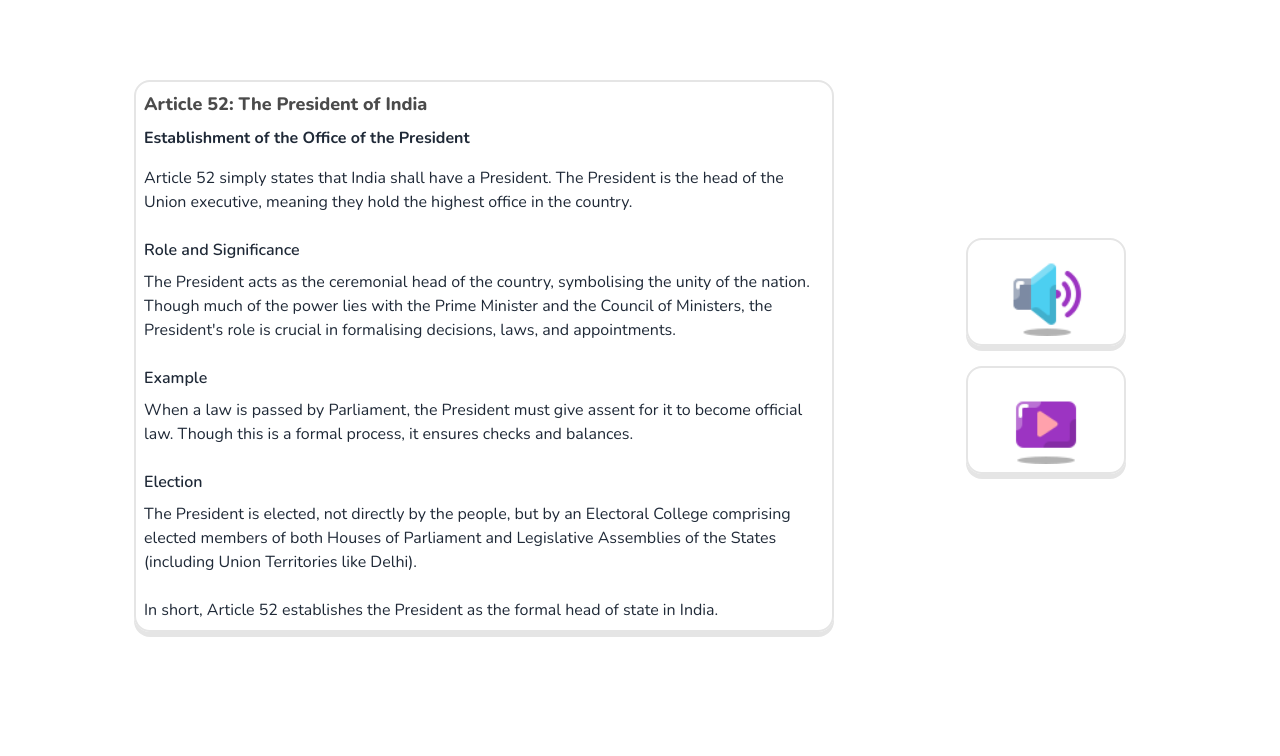
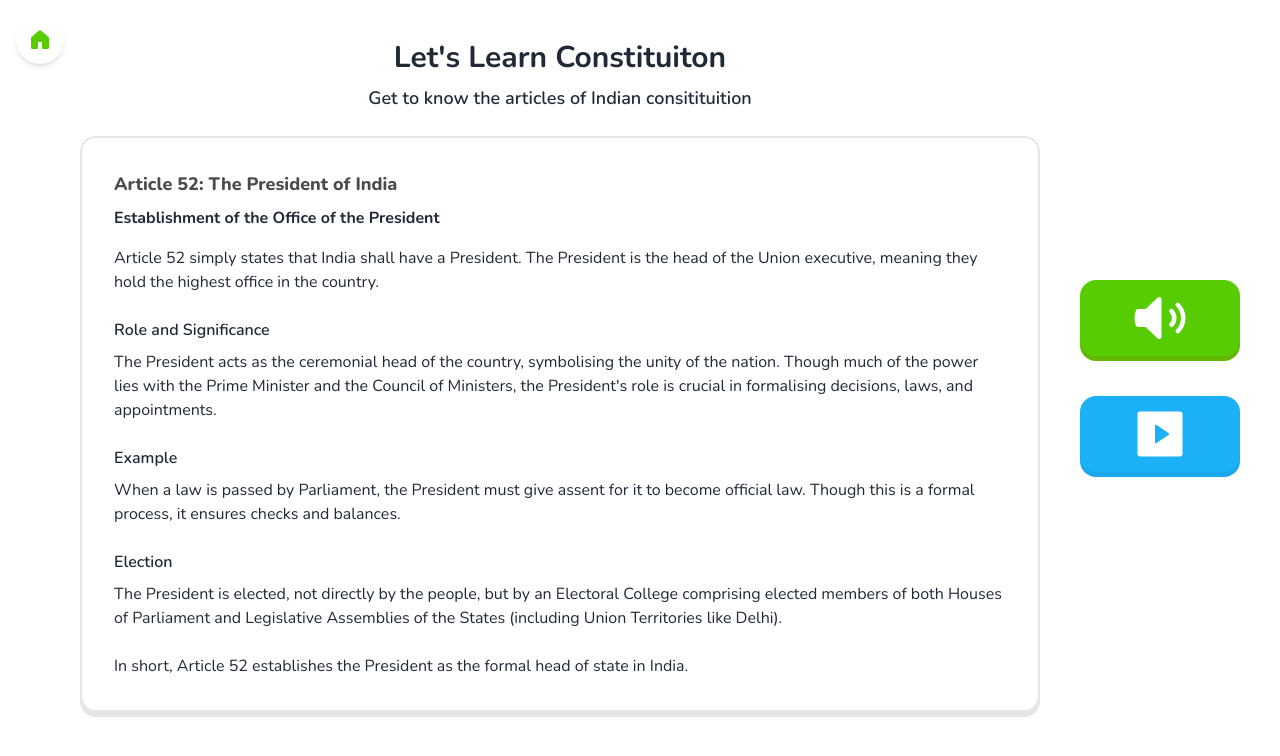
Before and after one commit to Rudalph/learn-constitution, a Next.js app: page /Learning in a window 1280 px wide. Shown: the top 756 px of the page. Built offline with nearby package versions, Linux system fonts and the light colour scheme.

Commit message:
Added home button and UI changes

```diff
--- a/Components/DropdownWithCallout.tsx
+++ b/Components/DropdownWithCallout.tsx
@@ -1,5 +1,6 @@
 "use client";
 import React from 'react';
+import Link from 'next/link';
 
 interface DropdownWithCalloutProps {
   isDropDownVisible: boolean;
@@ -17,12 +18,16 @@ const DropdownWithCallout: React.FC<DropdownWithCalloutProps> = ({ isDropDownVis
             <h4 className="font-bold text-xl">Pair letters and sounds</h4>
             <p className='text-sm mb-2'>Lesson 1 of 4</p>
             <div className="flex w-full space-x-3">
-              <button className="bg-[#58CC02] text-white px-2 py-[6px] rounded-lg font-bold mt-2 w-full border-2 border-white">
-                Learn
-              </button>
-              <button className='bg-white text-[#58CC02] px-2 py-[6px] rounded-lg font-bold mt-2 w-full hover:bg-gray-200'>
-                Test
-              </button>
+              <Link href="/Learning">
+                <button className="bg-[#58CC02] text-white px-6 py-[6px] rounded-lg font-bold mt-2 w-full border-2 border-white">
+                  Learn
+                </button>
+              </Link>
+              <Link href="/Mcqs">
+                <button className='bg-white text-[#58CC02] px-6 py-[6px] rounded-lg font-bold mt-2 w-full hover:bg-gray-200 border-2 border-white hover:border-2 hover:border-gray-200'>
+                  Test
+                </button>
+              </Link>
             </div>
           </div>
         </div>
--- /dev/null
+++ b/Components/HomeButton.tsx
@@ -0,0 +1,18 @@
+// homeButton.tsx
+import React from 'react';
+import Link from 'next/link';
+import { GoHomeFill } from "react-icons/go";
+
+
+const HomeButton: React.FC = () => {
+
+  return (
+    <Link href="/">
+        <button className="fixed top-4 left-4  text-[#58CC02] p-3 bg-white rounded-full shadow-md font-bold text-2xl">
+            <GoHomeFill />
+        </button>
+    </Link>
+  );
+};
+
+export default HomeButton;
--- a/Components/MiddleSection.tsx
+++ b/Components/MiddleSection.tsx
@@ -1,16 +1,12 @@
 import React from 'react'
 import EachSection from './EachSection'
 import curriculumProgressData from '../app/Data/curriculum';
-import DropdownWithCallout from './DropdownWithCallout';
 
 
 const MiddleSection = () => {
   return (
     <div className='middle-section'>
         <EachSection sectionData ={curriculumProgressData.sections[0]}/>
-        <div className="">
-          <DropdownWithCallout/>
-        </div>
     </div>
   )
 }
--- a/app/Learning/page.jsx
+++ b/app/Learning/page.jsx
@@ -1,6 +1,9 @@
 "use client"
 import React from 'react'
 import Image from 'next/image'
+import HomeButton from '@/Components/homeButton';
+import { HiMiniSpeakerWave } from "react-icons/hi2";
+import { RiVideoFill } from "react-icons/ri";
 
 const page = () => {
 
@@ -67,18 +70,21 @@ const page = () => {
 
     return (
         <div>
-            <div className='flex justify-center align-middle items-center mt-10 lg:mt-20 lg:gap-28 flex-wrap px-2'>
+            <HomeButton/>
+            <div className='flex justify-center align-middle items-center my-10  xl:pl-20'>
 
-                <div className=''>
-                    <div className="card border-2 shadow-[0_5px_0_#E5E5E5] border-[#E5E5E5] cursor-pointer hover:bg-[#F1F3F4] lg:w-[700px]">
-                        <div className="card-body p-2">
+                <div className='w-[80%]'>
+                    <div className="flex justify-center text-3xl font-bold mb-2">Let&apos;s Learn Constituiton </div>
+                    <div className="flex justify-center text-lg font-semibold mb-6">Get to know the articles of Indian consitituition</div>
+                    <div className="flex card border-2 shadow-[0_5px_0_#E5E5E5] border-[#E5E5E5] cursor-pointer ">
+                        <div className="card-body p-8">
                             <h2 className="card-title text-lg text-[#4B4B4B] font-extrabold">Article 52: The President of India</h2>
                             <div className='gap-5'>
-                                <h1 class=" font-bold mb-4">Establishment of the Office of the President</h1>
+                                <h1 className=" font-bold mb-4">Establishment of the Office of the President</h1>
                                 <p className=" mb-4">Article 52 simply states that India shall have a President. The President is the head of the Union executive, meaning they hold the highest office in the country.</p>
 
                                 <h2 className=" font-semibold mt-6 mb-2">Role and Significance</h2>
-                                <p class=" mb-4">The President acts as the ceremonial head of the country, symbolising the unity of the nation. Though much of the power lies with the Prime Minister and the Council of Ministers, the President's role is crucial in formalising decisions, laws, and appointments.</p>
+                                <p className=" mb-4">The President acts as the ceremonial head of the country, symbolising the unity of the nation. Though much of the power lies with the Prime Minister and the Council of Ministers, the President's role is crucial in formalising decisions, laws, and appointments.</p>
 
                                 <h3 className=" font-semibold mt-6 mb-2">Example</h3>
                                 <p className=" mb-4">When a law is passed by Parliament, the President must give assent for it to become official law. Though this is a formal process, it ensures checks and balances.</p>
@@ -93,20 +99,18 @@ const page = () => {
                 </div>
 
 
-                <div className=''>
-                    <div className="card border-2 shadow-[0_5px_0_#E5E5E5] border-[#E5E5E5] cursor-pointer hover:bg-[#F1F3F4] lg:w-40 lg:h-30 m-5">
+                <div className='w-[20%] flex flex-col items-center'>
+                    <div className="card bg-[#58CC02] shadow-[0_5px_0_#61B800]  cursor-pointer  lg:w-40 lg:h-30 m-5">
                         <div className="card-body p-2">
-                            <h2 className="card-title text-lg text-[#4B4B4B] font-extrabold"></h2>
-                            <div className='flex justify-center gap-5'>
-                                <Image src="/audio.png" alt='' height={80} width={80} onClick={handleAudioClick} />
+                            <div className='flex justify-center gap-5 text-6xl text-white'>
+                                <HiMiniSpeakerWave  onClick={handleAudioClick} />
                             </div>
                         </div>
                     </div>
-                    <div className="card border-2 shadow-[0_5px_0_#E5E5E5] border-[#E5E5E5] cursor-pointer hover:bg-[#F1F3F4] lg:w-40 lg:h-30 m-5">
+                    <div className="card bg-[#1CB0F6] shadow-[0_5px_0_#1AA8EB]  cursor-pointer ] lg:w-40 lg:h-30 m-5">
                         <div className="card-body p-2">
-                            <h2 className="card-title text-lg text-[#4B4B4B] font-extrabold"></h2>
-                            <div className='flex justify-center gap-5'>
-                                <button onClick={() => document.getElementById('my_modal_2').showModal()}><Image src="/video.png" alt='' height={80} width={80} /></button>
+                            <div className='flex justify-center gap-5 text-6xl text-white'>
+                                <RiVideoFill onClick={() => document.getElementById('my_modal_2').showModal()} />
                             </div>
                         </div>
                     </div>
```
